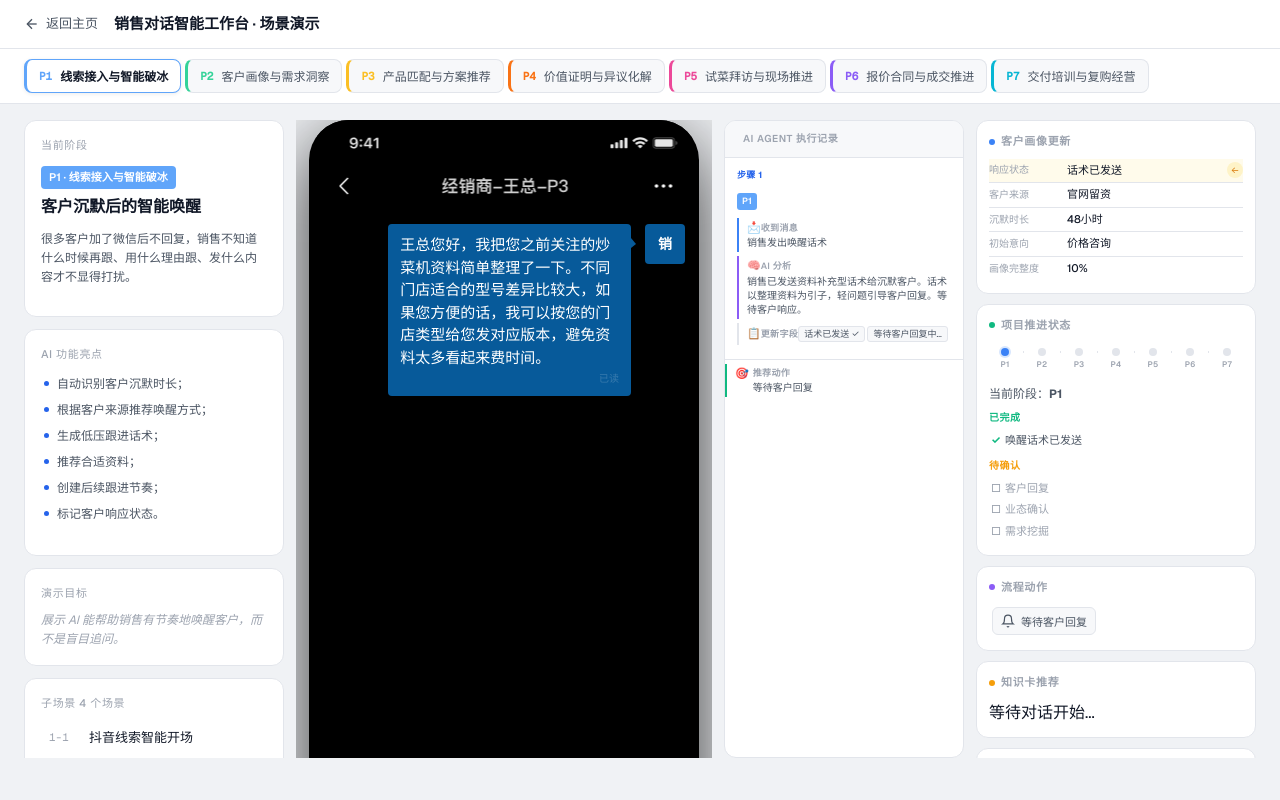
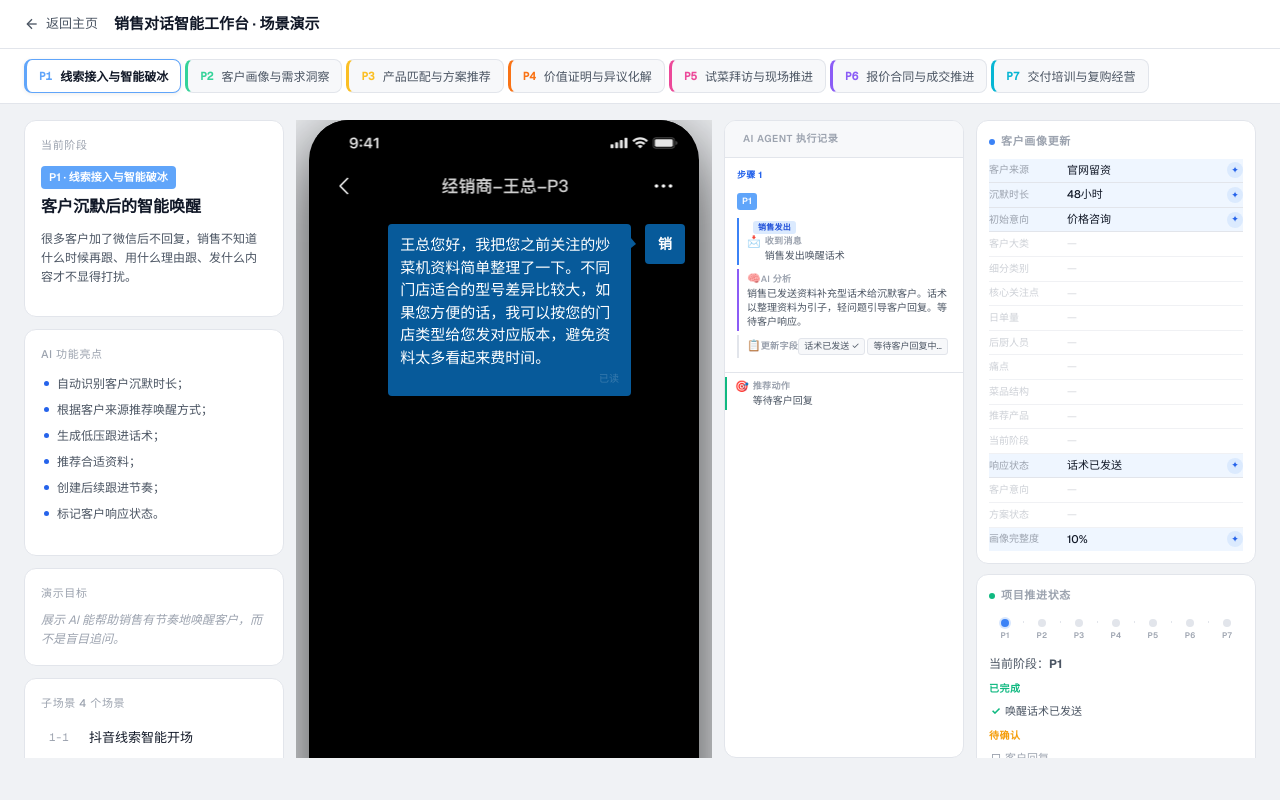
Before and after one commit to ttmouse/AI-Sale, a website: page scenes/scene-12-workbench/index.html in a window 1280 px wide. Drawn offline with nearby package versions, Linux system fonts and the light colour scheme.

Commit message:
fix: 字段状态恢复new/updated标记 + 回退功能(←键)

```diff
--- a/scenes/scene-12-workbench/index.html
+++ b/scenes/scene-12-workbench/index.html
@@ -86,7 +86,12 @@
     .tl-card:last-child { border-bottom: none; }
     @keyframes tlSlideIn { from { opacity: 0; transform: translateX(-8px); } to { opacity: 1; transform: translateX(0); } }
 
-    .tl-card .tl-step {
+
+    .tl-role-badge { display: inline-block; padding: 0.0625rem 0.3125rem; border-radius: 0.1875rem; font-size: 0.5rem; font-weight: 700; letter-spacing: 0.03em; margin-left: 0.375rem; vertical-align: middle; }
+    .tl-role-sales { background: #DBEAFE; color: #1D4ED8; }
+    .tl-role-customer { background: #FEF3C7; color: #92400E; }
+
+.tl-card .tl-step {
       font-size: 0.5625rem; font-weight: 700; color: var(--brand);
       text-transform: uppercase; letter-spacing: 0.04em; margin-bottom: 0.25rem;
     }
@@ -193,8 +198,16 @@
 
 
     /* 结构化字段面板 */
-    .sf-row { display: flex; align-items: center; gap: 0.375rem; padding: 0.1875rem 0; border-bottom: 1px solid var(--border); font-size: 0.6875rem; }
-    .sf-row:last-child { border-bottom: none; }
+
+    .sf-empty .sf-val { color: var(--text-muted); font-weight: 300; }
+    .sf-empty { opacity: 0.5; }
+
+.sf-row { display: flex; align-items: center; gap: 0.375rem; padding: 0.1875rem 0; border-bottom: 1px solid var(--border); font-size: 0.6875rem; }
+
+    .sf-empty .sf-val { color: var(--text-muted); font-weight: 300; }
+    .sf-empty { opacity: 0.5; }
+
+.sf-row:last-child { border-bottom: none; }
     .sf-key { color: var(--text-muted); min-width: 4.5rem; flex-shrink: 0; font-size: 0.625rem; }
     .sf-val { color: var(--text-primary); font-weight: 500; flex: 1; }
     .sf-badge { width: 1rem; height: 1rem; display: flex; align-items: center; justify-content: center; border-radius: 50%; font-size: 0.5625rem; flex-shrink: 0; }
--- a/scenes/scene-12-workbench/scenarios/1-4.json
+++ b/scenes/scene-12-workbench/scenarios/1-4.json
@@ -191,25 +191,87 @@
       "fields": {
         "客户来源": {
           "value": "官网留资",
-          "status": "current"
+          "status": "new"
         },
         "沉默时长": {
           "value": "48小时",
-          "status": "current"
+          "status": "new"
         },
         "初始意向": {
           "value": "价格咨询",
-          "status": "current"
+          "status": "new"
+        },
+        "客户大类": {
+          "value": null,
+          "status": "empty"
+        },
+        "细分类别": {
+          "value": null,
+          "status": "empty"
+        },
+        "核心关注点": {
+          "value": null,
+          "status": "empty"
+        },
+        "日单量": {
+          "value": null,
+          "status": "empty"
+        },
+        "后厨人员": {
+          "value": null,
+          "status": "empty"
+        },
+        "痛点": {
+          "value": null,
+          "status": "empty"
+        },
+        "菜品结构": {
+          "value": null,
+          "status": "empty"
+        },
+        "推荐产品": {
+          "value": null,
+          "status": "empty"
+        },
+        "当前阶段": {
+          "value": null,
+          "status": "empty"
         },
         "响应状态": {
           "value": "话术已发送",
-          "status": "updated"
+          "status": "new"
+        },
+        "客户意向": {
+          "value": null,
+          "status": "empty"
+        },
+        "方案状态": {
+          "value": null,
+          "status": "empty"
         },
         "画像完整度": {
           "value": "10%",
-          "status": "current"
+          "status": "new"
         }
-      }
+      },
+      "_fieldOrder": [
+        "客户来源",
+        "沉默时长",
+        "初始意向",
+        "客户大类",
+        "细分类别",
+        "核心关注点",
+        "日单量",
+        "后厨人员",
+        "痛点",
+        "菜品结构",
+        "推荐产品",
+        "当前阶段",
+        "响应状态",
+        "客户意向",
+        "方案状态",
+        "画像完整度"
+      ]
     },
     {
       "profile": "{\"客户来源\":{\"value\":\"官网留资\",\"status\":\"confirmed\"},\"沉默时长\":{\"value\":\"48小时\",\"status\":\"confirmed\"},\"初始意向\":{\"value\":\"价格咨询\",\"status\":\"confirmed\"},\"响应状态\":{\"value\":\"已唤醒 ✨\",\"status\":\"updated\"},\"画像完整度\":{\"value\":\"30%\",\"status\":\"updated\"},\"客户大类\":{\"value\":\"社餐\",\"status\":\"new\"},\"细分类别\":{\"value\":\"快餐\",\"status\":\"new\"},\"核心关注点\":{\"value\":\"价格\",\"status\":\"new\"}}",
@@ -276,10 +338,6 @@
           "value": "价格咨询",
           "status": "current"
         },
-        "响应状态": {
-          "value": "已唤醒 ✨",
-          "status": "updated"
-        },
         "客户大类": {
           "value": "社餐",
           "status": "new"
@@ -292,11 +350,65 @@
           "value": "价格",
           "status": "new"
         },
+        "日单量": {
+          "value": null,
+          "status": "empty"
+        },
+        "后厨人员": {
+          "value": null,
+          "status": "empty"
+        },
+        "痛点": {
+          "value": null,
+          "status": "empty"
+        },
+        "菜品结构": {
+          "value": null,
+          "status": "empty"
+        },
+        "推荐产品": {
+          "value": null,
+          "status": "empty"
+        },
+        "当前阶段": {
+          "value": null,
+          "status": "empty"
+        },
+        "响应状态": {
+          "value": "已唤醒 ✨",
+          "status": "updated"
+        },
+        "客户意向": {
+          "value": null,
+          "status": "empty"
+        },
+        "方案状态": {
+          "value": null,
+          "status": "empty"
+        },
         "画像完整度": {
           "value": "30%",
           "status": "updated"
         }
-      }
+      },
+      "_fieldOrder": [
+        "客户来源",
+        "沉默时长",
+        "初始意向",
+        "客户大类",
+        "细分类别",
+        "核心关注点",
+        "日单量",
+        "后厨人员",
+        "痛点",
+        "菜品结构",
+        "推荐产品",
+        "当前阶段",
+        "响应状态",
+        "客户意向",
+        "方案状态",
+        "画像完整度"
+      ]
     },
     {
       "profile": "{\"客户来源\":{\"value\":\"官网留资\",\"status\":\"confirmed\"},\"沉默时长\":{\"value\":\"48小时\",\"status\":\"confirmed\"},\"初始意向\":{\"value\":\"价格咨询\",\"status\":\"confirmed\"},\"响应状态\":{\"value\":\"需求确认中\",\"status\":\"updated\"},\"画像完整度\":{\"value\":\"30%\",\"status\":\"updated\"},\"客户大类\":{\"value\":\"社餐\",\"status\":\"new\"},\"细分类别\":{\"value\":\"快餐\",\"status\":\"new\"},\"核心关注点\":{\"value\":\"价格\",\"status\":\"new\"}}",
@@ -435,10 +547,6 @@
           "value": "价格咨询",
           "status": "current"
         },
-        "响应状态": {
-          "value": "已唤醒 ✨",
-          "status": "current"
-        },
         "客户大类": {
           "value": "社餐",
           "status": "current"
@@ -451,11 +559,65 @@
           "value": "价格",
           "status": "current"
         },
+        "日单量": {
+          "value": null,
+          "status": "empty"
+        },
+        "后厨人员": {
+          "value": null,
+          "status": "empty"
+        },
+        "痛点": {
+          "value": null,
+          "status": "empty"
+        },
+        "菜品结构": {
+          "value": null,
+          "status": "empty"
+        },
+        "推荐产品": {
+          "value": null,
+          "status": "empty"
+        },
+        "当前阶段": {
+          "value": null,
+          "status": "empty"
+        },
+        "响应状态": {
+          "value": "已唤醒 ✨",
+          "status": "current"
+        },
+        "客户意向": {
+          "value": null,
+          "status": "empty"
+        },
+        "方案状态": {
+          "value": null,
+          "status": "empty"
+        },
         "画像完整度": {
           "value": "30%",
           "status": "current"
         }
-      }
+      },
+      "_fieldOrder": [
+        "客户来源",
+        "沉默时长",
+        "初始意向",
+        "客户大类",
+        "细分类别",
+        "核心关注点",
+        "日单量",
+        "后厨人员",
+        "痛点",
+        "菜品结构",
+        "推荐产品",
+        "当前阶段",
+        "响应状态",
+        "客户意向",
+        "方案状态",
+        "画像完整度"
+      ]
     },
     {
       "profile": "{\"客户来源\":{\"value\":\"官网留资\",\"status\":\"confirmed\"},\"沉默时长\":{\"value\":\"48小时\",\"status\":\"confirmed\"},\"初始意向\":{\"value\":\"价格咨询\",\"status\":\"confirmed\"},\"响应状态\":{\"value\":\"需求确认中\",\"status\":\"updated\"},\"画像完整度\":{\"value\":\"65%\",\"status\":\"updated\"},\"客户大类\":{\"value\":\"社餐\",\"status\":\"new\"},\"细分类别\":{\"value\":\"快餐\",\"status\":\"new\"},\"核心关注点\":{\"value\":\"价格\",\"status\":\"new\"},\"日单量\":{\"value\":\"200-300单\",\"status\":\"new\"},\"后厨人员\":{\"value\":\"2名炒锅师傅\",\"status\":\"new\"},\"痛点\":{\"value\":\"午高峰出餐压力\",\"status\":\"new\"}}",
@@ -510,10 +672,6 @@
           "value": "价格咨询",
           "status": "current"
         },
-        "响应状态": {
-          "value": "需求确认中",
-          "status": "updated"
-        },
         "客户大类": {
           "value": "社餐",
           "status": "current"
@@ -538,11 +696,53 @@
           "value": "午高峰出餐压力",
           "status": "new"
         },
+        "菜品结构": {
+          "value": null,
+          "status": "empty"
+        },
+        "推荐产品": {
+          "value": null,
+          "status": "empty"
+        },
+        "当前阶段": {
+          "value": null,
+          "status": "empty"
+        },
+        "响应状态": {
+          "value": "需求确认中",
+          "status": "updated"
+        },
+        "客户意向": {
+          "value": null,
+          "status": "empty"
+        },
+        "方案状态": {
+          "value": null,
+          "status": "empty"
+        },
         "画像完整度": {
           "value": "60%",
           "status": "updated"
         }
-      }
+      },
+      "_fieldOrder": [
+        "客户来源",
+        "沉默时长",
+        "初始意向",
+        "客户大类",
+        "细分类别",
+        "核心关注点",
+        "日单量",
+        "后厨人员",
+        "痛点",
+        "菜品结构",
+        "推荐产品",
+        "当前阶段",
+        "响应状态",
+        "客户意向",
+        "方案状态",
+        "画像完整度"
+      ]
     },
     {
       "profile": "{\"客户来源\":{\"value\":\"官网留资\",\"status\":\"confirmed\"},\"沉默时长\":{\"value\":\"48小时\",\"status\":\"confirmed\"},\"初始意向\":{\"value\":\"价格咨询\",\"status\":\"confirmed\"},\"响应状态\":{\"value\":\"需求确认中\",\"status\":\"updated\"},\"画像完整度\":{\"value\":\"80%\",\"status\":\"updated\"},\"客户大类\":{\"value\":\"社餐\",\"status\":\"new\"},\"细分类别\":{\"value\":\"快餐\",\"status\":\"new\"},\"核心关注点\":{\"value\":\"价格\",\"status\":\"new\"},\"日单量\":{\"value\":\"200-300单\",\"status\":\"new\"},\"后厨人员\":{\"value\":\"2名炒锅师傅\",\"status\":\"new\"},\"痛点\":{\"value\":\"午高峰出餐压力\",\"status\":\"new\"},\"菜品结构\":{\"value\":\"盖饭+小炒\",\"status\":\"new\"},\"推荐产品\":{\"value\":\"G3标准版\",\"status\":\"new\"},\"当前阶段\":{\"value\":\"P2需求洞察\",\"status\":\"updated\"}}",
@@ -725,10 +925,6 @@
           "value": "价格咨询",
           "status": "current"
         },
-        "响应状态": {
-          "value": "需求确认中",
-          "status": "current"
-        },
         "客户大类": {
           "value": "社餐",
           "status": "current"
@@ -753,11 +949,53 @@
           "value": "午高峰出餐压力",
           "status": "current"
         },
+        "菜品结构": {
+          "value": null,
+          "status": "empty"
+        },
+        "推荐产品": {
+          "value": null,
+          "status": "empty"
+        },
+        "当前阶段": {
+          "value": null,
+          "status": "empty"
+        },
+        "响应状态": {
+          "value": "需求确认中",
+          "status": "current"
+        },
+        "客户意向": {
+          "value": null,
+          "status": "empty"
+        },
+        "方案状态": {
+          "value": null,
+          "status": "empty"
+        },
         "画像完整度": {
           "value": "60%",
           "status": "current"
         }
-      }
+      },
+      "_fieldOrder": [
+        "客户来源",
+        "沉默时长",
+        "初始意向",
+        "客户大类",
+        "细分类别",
+        "核心关注点",
+        "日单量",
+        "后厨人员",
+        "痛点",
+        "菜品结构",
+        "推荐产品",
+        "当前阶段",
+        "响应状态",
+        "客户意向",
+        "方案状态",
+        "画像完整度"
+      ]
     },
     {
       "profile": "{\"客户来源\":{\"value\":\"官网留资\",\"status\":\"confirmed\"},\"沉默时长\":{\"value\":\"48小时\",\"status\":\"confirmed\"},\"初始意向\":{\"value\":\"价格咨询\",\"status\":\"confirmed\"},\"响应状态\":{\"value\":\"需求确认中\",\"status\":\"updated\"},\"画像完整度\":{\"value\":\"85%\",\"status\":\"updated\"},\"客户大类\":{\"value\":\"社餐\",\"status\":\"new\"},\"细分类别\":{\"value\":\"快餐\",\"status\":\"new\"},\"核心关注点\":{\"value\":\"价格\",\"status\":\"new\"},\"日单量\":{\"value\":\"200-300单\",\"status\":\"new\"},\"后厨人员\":{\"value\":\"2名炒锅师傅\",\"status\":\"new\"},\"痛点\":{\"value\":\"午高峰出餐压力\",\"status\":\"new\"},\"菜品结构\":{\"value\":\"盖饭+小炒\",\"status\":\"new\"},\"推荐产品\":{\"value\":\"G3标准版\",\"status\":\"new\"},\"当前阶段\":{\"value\":\"P2需求洞察\",\"status\":\"updated\"},\"方案状态\":{\"value\":\"已发送\",\"status\":\"new\"},\"客户意向\":{\"value\":\"正向（已看方案）\",\"status\":\"new\"}}",
@@ -819,10 +1057,6 @@
           "value": "价格咨询",
           "status": "current"
         },
-        "响应状态": {
-          "value": "需求确认中",
-          "status": "current"
-        },
         "客户大类": {
           "value": "社餐",
           "status": "current"
@@ -857,13 +1091,43 @@
         },
         "当前阶段": {
           "value": "P2需求洞察",
-          "status": "updated"
+          "status": "new"
+        },
+        "响应状态": {
+          "value": "需求确认中",
+          "status": "current"
+        },
+        "客户意向": {
+          "value": null,
+          "status": "empty"
+        },
+        "方案状态": {
+          "value": null,
+          "status": "empty"
         },
         "画像完整度": {
           "value": "80%",
           "status": "updated"
         }
-      }
+      },
+      "_fieldOrder": [
+        "客户来源",
+        "沉默时长",
+        "初始意向",
+        "客户大类",
+        "细分类别",
+        "核心关注点",
+        "日单量",
+        "后厨人员",
+        "痛点",
+        "菜品结构",
+        "推荐产品",
+        "当前阶段",
+        "响应状态",
+        "客户意向",
+        "方案状态",
+        "画像完整度"
+      ]
     },
     null,
     {
@@ -878,10 +1142,6 @@
         },
         "初始意向": {
           "value": "价格咨询",
-          "status": "current"
-        },
-        "响应状态": {
-          "value": "需求确认中",
           "status": "current"
         },
         "客户大类": {
@@ -919,6 +1179,18 @@
         "当前阶段": {
           "value": "P2需求洞察",
           "status": "current"
+        },
+        "响应状态": {
+          "value": "需求确认中",
+          "status": "current"
+        },
+        "客户意向": {
+          "value": null,
+          "status": "empty"
+        },
+        "方案状态": {
+          "value": null,
+          "status": "empty"
         },
         "画像完整度": {
           "value": "85%",
@@ -961,7 +1233,25 @@
         ],
         "stageChange": null,
         "recommendedAction": "客户同意后发送配置方案"
-      }
+      },
+      "_fieldOrder": [
+        "客户来源",
+        "沉默时长",
+        "初始意向",
+        "客户大类",
+        "细分类别",
+        "核心关注点",
+        "日单量",
+        "后厨人员",
+        "痛点",
+        "菜品结构",
+        "推荐产品",
+        "当前阶段",
+        "响应状态",
+        "客户意向",
+        "方案状态",
+        "画像完整度"
+      ]
     },
     {
       "fields": {
@@ -975,10 +1265,6 @@
         },
         "初始意向": {
           "value": "价格咨询",
-          "status": "current"
-        },
-        "响应状态": {
-          "value": "需求确认中",
           "status": "current"
         },
         "客户大类": {
@@ -1017,13 +1303,21 @@
           "value": "P2需求洞察",
           "status": "current"
         },
-        "画像完整度": {
-          "value": "85%",
+        "响应状态": {
+          "value": "需求确认中",
           "status": "current"
         },
         "客户意向": {
           "value": "正向（同意看方案）",
           "status": "new"
+        },
+        "方案状态": {
+          "value": null,
+          "status": "empty"
+        },
+        "画像完整度": {
+          "value": "85%",
+          "status": "current"
         }
       },
       "progress": {
@@ -1067,7 +1361,25 @@
         ],
         "stageChange": null,
         "recommendedAction": "发送方案，48小时后跟进反馈"
-      }
+      },
+      "_fieldOrder": [
+        "客户来源",
+        "沉默时长",
+        "初始意向",
+        "客户大类",
+        "细分类别",
+        "核心关注点",
+        "日单量",
+        "后厨人员",
+        "痛点",
+        "菜品结构",
+        "推荐产品",
+        "当前阶段",
+        "响应状态",
+        "客户意向",
+        "方案状态",
+        "画像完整度"
+      ]
     },
     {
       "fields": {
@@ -1081,10 +1393,6 @@
         },
         "初始意向": {
           "value": "价格咨询",
-          "status": "current"
-        },
-        "响应状态": {
-          "value": "需求确认中",
           "status": "current"
         },
         "客户大类": {
@@ -1123,17 +1431,21 @@
           "value": "P2需求洞察",
           "status": "current"
         },
-        "画像完整度": {
-          "value": "85%",
+        "响应状态": {
+          "value": "需求确认中",
           "status": "current"
         },
         "客户意向": {
           "value": "正向",
-          "status": "current"
+          "status": "updated"
         },
         "方案状态": {
           "value": "已发送 ✓",
           "status": "new"
+        },
+        "画像完整度": {
+          "value": "85%",
+          "status": "current"
         }
       },
       "progress": {
@@ -1178,7 +1490,25 @@
         ],
         "stageChange": null,
         "recommendedAction": "48小时后跟进反馈，准备报价"
-      }
+      },
+      "_fieldOrder": [
+        "客户来源",
+        "沉默时长",
+        "初始意向",
+        "客户大类",
+        "细分类别",
+        "核心关注点",
+        "日单量",
+        "后厨人员",
+        "痛点",
+        "菜品结构",
+        "推荐产品",
+        "当前阶段",
+        "响应状态",
+        "客户意向",
+        "方案状态",
+        "画像完整度"
+      ]
     }
   ]
 }
--- a/scenes/scene-12-workbench/workbench-ui.js
+++ b/scenes/scene-12-workbench/workbench-ui.js
@@ -13,6 +13,7 @@
   var _isPlaying = false;
   var _lastTimelineIdx = -1;  // 最后渲染的时间轴步数
   var _stepCounter = 0;
+  var _stepHistory = [0];
 var _lastAnnContent = '';     // 上次渲染的注解内容，用来检测变化
   var _pendingConfirmState = {}; // { itemId: 'confirmed' | 'dismissed' | null }
 
@@ -147,27 +148,31 @@ var _lastAnnContent = '';     // 上次渲染的注解内容，用来检测变
       _lastAnnContent = annContent;
       _lastTimelineIdx = msgIdx;
       _stepCounter++;
+      _stepHistory.push(WorkbenchEngine.getCurrentMessageIndex());
       appendTimelineCard(ann, _stepCounter);
     }
 
     // --- 右侧面板：始终显示当前最新状态 ---
-    // 结构化字段面板：展示系统属性字段的增量更新
+    // 结构化字段面板：固定顺序，空值显示占位
     if (ann.fields) {
       var fieldHtml = '';
-      var keys = Object.keys(ann.fields);
-      var order = {new:0, updated:1, current:2, confirmed:3};
-      keys.sort(function(a,b) { return (order[ann.fields[a].status]||9) - (order[ann.fields[b].status]||9); });
-      keys.forEach(function(key) {
+      // 使用固定的字段顺序（来自数据或默认顺序）
+      var fixedOrder = ann._fieldOrder || Object.keys(ann.fields);
+      fixedOrder.forEach(function(key) {
         var f = ann.fields[key];
-        var st = f.status || 'current';
+        if (!f) return;
+        var val = f.value;
+        var st = f.status || 'empty';
         var cls = 'sf-row';
+        if (st === 'empty') { cls += ' sf-empty'; val = '—'; }
+        else if (st === 'new') { cls += ' sf-new'; }
+        else if (st === 'updated') { cls += ' sf-updated'; }
         var badge = '';
-        if (st === 'new') { cls += ' sf-new'; badge = '<span class="sf-badge sf-badge-new">✦</span>'; }
-        else if (st === 'updated') { cls += ' sf-updated'; badge = '<span class="sf-badge sf-badge-upd">←</span>'; }
-        else if (st === 'confirmed') { cls += ' sf-confirmed'; badge = '<span class="sf-badge sf-badge-conf">✓</span>'; }
-        fieldHtml += '<div class="' + cls + '"><span class="sf-key">' + key + '</span><span class="sf-val">' + f.value + '</span>' + badge + '</div>';
+        if (st === 'new') badge = '<span class="sf-badge sf-badge-new">✦</span>';
+        else if (st === 'updated') badge = '<span class="sf-badge sf-badge-upd">←</span>';
+        fieldHtml += '<div class="' + cls + '"><span class="sf-key">' + key + '</span><span class="sf-val">' + val + '</span>' + badge + '</div>';
       });
-      els.profileCard.innerHTML = fieldHtml || '暂无字段';
+      els.profileCard.innerHTML = fieldHtml;
     } else if (ann.profile) {
       els.profileCard.innerHTML = _mdToHtml(ann.profile);
     }
@@ -255,8 +260,16 @@ var _lastAnnContent = '';     // 上次渲染的注解内容，用来检测变
       }
 
       // Agent 工作流：通过延时逐条展示，模拟实时处理
+      // 判断角色：received 以'销售'开头 → 销售发出，以'客户'开头 → 客户回复
+      var role = '';
+      var roleCls = '';
+      if (log.received.indexOf('销售') === 0) { role = '销售发出'; roleCls = 'tl-role-sales'; }
+      else if (log.received.indexOf('客户') === 0) { role = '客户回复'; roleCls = 'tl-role-customer'; }
+
       if (log.received) {
-        html += '<div class="tl-agent-line tl-agent-received" id="al-recv-' + msgIdx + '"><span class="tl-agent-icon">📩</span><span class="tl-agent-label">收到消息</span><div class="tl-agent-text">' + (log.received) + '</div></div>';
+        html += '<div class="tl-agent-line tl-agent-received" id="al-recv-' + msgIdx + '">';
+        if (role) html += '<span class="tl-role-badge ' + roleCls + '">' + role + '</span>';
+        html += '<div class="tl-agent-row"><span class="tl-agent-icon">📩</span><div class="tl-agent-content"><span class="tl-agent-label">收到消息</span><div class="tl-agent-text">' + (log.received) + '</div></div></div></div>';
       }
       if (log.analysis) {
         html += '<div class="tl-agent-line tl-agent-analysis" id="al-anl-' + msgIdx + '" style="display:none"><span class="tl-agent-icon">🧠</span><span class="tl-agent-label">AI 分析</span><div class="tl-agent-text">' + (log.analysis) + '</div></div>';
@@ -377,7 +390,29 @@ var _lastAnnContent = '';     // 上次渲染的注解内容，用来检测变
   // ===== 导航 =====
   function goPrev() { var id = WorkbenchEngine.getPrevScenarioId(); if (id) loadScenario(id); }
   function goNext() { var id = WorkbenchEngine.getNextScenarioId(); if (id) loadScenario(id); }
-  function goReset() { _lastTimelineIdx = -1; _lastAnnContent = ''; _pendingConfirmState = {}; var c = WorkbenchEngine.getCurrentScenario(); if (c) loadScenario(c.id); }
+  function goBack() {
+    if (_stepHistory.length <= 1) return;
+    _stepHistory.pop();
+    var sceneId = WorkbenchEngine.getCurrentScenario() ? WorkbenchEngine.getCurrentScenario().id : null;
+    if (!sceneId) return;
+    var targetSteps = _stepHistory.length - 1;
+    loadScenario(sceneId);
+    if (targetSteps > 0) {
+      setTimeout(function() {
+        for (var i = 0; i < targetSteps; i++) {
+          if (WorkbenchEngine.hasNextMessage()) {
+            var m = WorkbenchEngine.advanceMessage();
+            var safety = 0;
+            while (m && (m.type === 'system' || m.type === 'ai-hint' || m.type === 'ai-recommend') && WorkbenchEngine.hasNextMessage() && safety < 10) {
+              safety++; m = WorkbenchEngine.advanceMessage();
+            }
+            if (m) { renderMessage(m); updateAnnotations(); updateProgress(); }
+          }
+        }
+      }, 400);
+    }
+  }
+  function goReset() { _lastTimelineIdx = -1; _lastAnnContent = ''; _stepCounter = 0; _stepHistory = [0]; _pendingConfirmState = {}; var c = WorkbenchEngine.getCurrentScenario(); if (c) loadScenario(c.id); }
 
   // ===== Toast =====
   window.showToast = function(msg) {
@@ -570,7 +605,7 @@ var _lastAnnContent = '';     // 上次渲染的注解内容，用来检测变
         e.preventDefault();
         stepForward();
       } else if (e.key === 'ArrowRight') stepForward();
-      else if (e.key === 'ArrowLeft') goReset();
+      else if (e.key === 'ArrowLeft') goBack();
     });
   }
 
```
Also changed, not shown: 1 other file.
